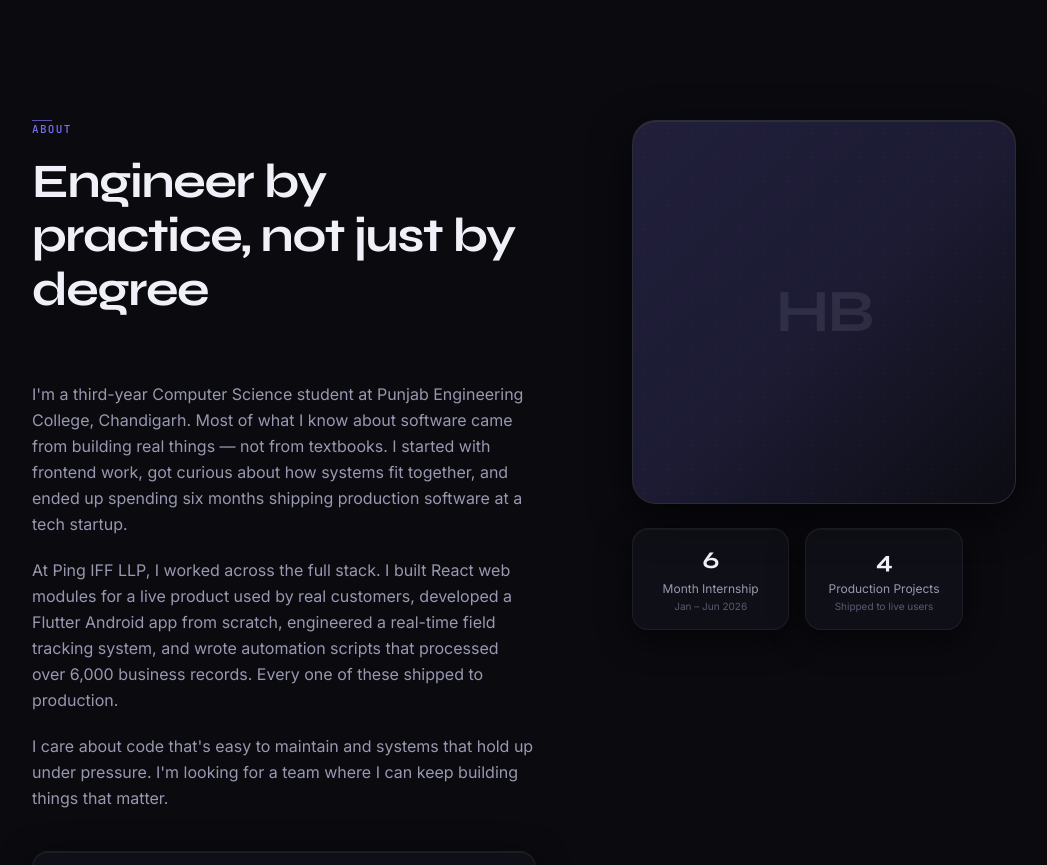
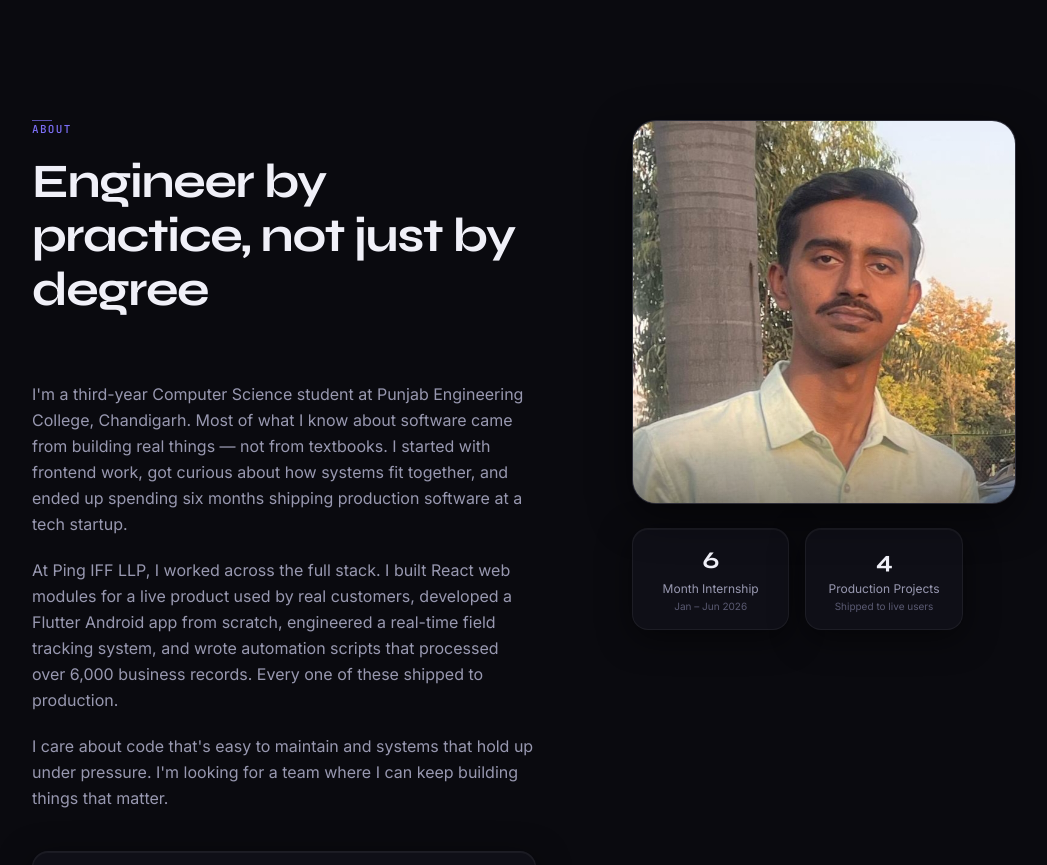
Before and after one commit to Harshit6057/Harshit6057.github.io, a Next.js app: page / in a window 1280 px wide. Shown: the part 820-1685 px from the top of the page, without its empty margins (56-1103 px from the left). Built offline with nearby package versions, Linux system fonts and the light colour scheme.

Commit message:
feat: add passport photo to About section

```diff
--- a/src/components/sections/AboutSection.tsx
+++ b/src/components/sections/AboutSection.tsx
@@ -1,5 +1,6 @@
 "use client";
 
+import Image from "next/image";
 import { FadeIn } from "@/components/ui/FadeIn";
 import { SectionHeader } from "@/components/ui/SectionHeader";
 
@@ -76,22 +77,26 @@ export function AboutSection() {
 
           {/* Right — avatar + stats */}
           <div className="space-y-6">
-            {/* Avatar placeholder */}
+            {/* Profile photo */}
             <FadeIn delay={0.15} direction="left">
               <div
                 className="relative w-full aspect-square max-w-sm mx-auto lg:mx-0 rounded-3xl overflow-hidden card-elevated"
-                aria-label="Profile photo"
+                aria-label="Harshit Bhoriya — profile photo"
               >
+                <Image
+                  src="/images/passport.jpeg"
+                  alt="Harshit Bhoriya"
+                  fill
+                  sizes="(max-width: 1024px) 384px, 384px"
+                  className="object-cover object-top"
+                  priority
+                />
+                {/* Subtle gradient overlay at bottom for depth */}
                 <div
-                  className="w-full h-full"
-                  style={{
-                    background: "linear-gradient(135deg, rgba(124,111,247,0.12) 0%, rgba(61,56,128,0.2) 50%, rgba(10,10,15,0.8) 100%)",
-                  }}
+                  className="absolute inset-x-0 bottom-0 h-1/4 pointer-events-none"
+                  style={{ background: "linear-gradient(to top, rgba(10,10,15,0.4), transparent)" }}
+                  aria-hidden="true"
                 />
-                <div className="absolute inset-0 bg-dots opacity-50" aria-hidden="true" />
-                <div className="absolute inset-0 flex items-center justify-center">
-                  <span className="font-display font-bold text-6xl text-text-muted opacity-30 select-none" aria-hidden="true">HB</span>
-                </div>
               </div>
             </FadeIn>
 
```
Also changed, not shown: public/images/passport.jpeg (added).
